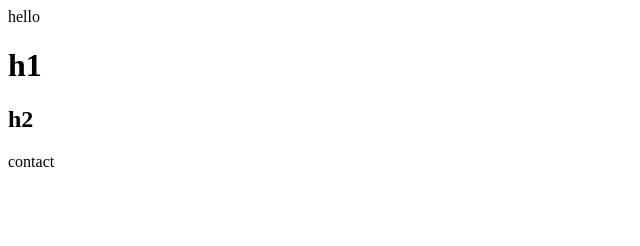
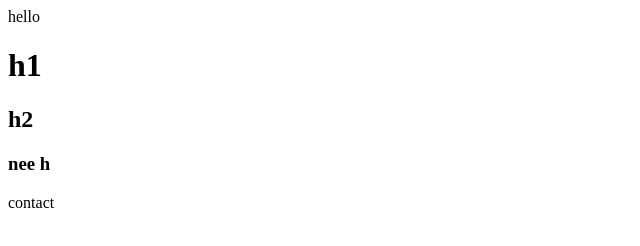
Before and after one commit to alinajafi91/git1, a plain HTML site: page index.html in a window 1280 px wide. Shown: the full height of the page, 0-640 px from the left. Drawn offline with Linux system fonts and the light colour scheme.

Commit message:
new  h slider

```diff
--- a/index.html
+++ b/index.html
@@ -12,6 +12,7 @@
 <div class="slider">
     <h1>h1</h1>
     <h2>h2</h2>
+    <h3>nee h</h3>
 </div>
 <footer>contact</footer>
 <body>
```
